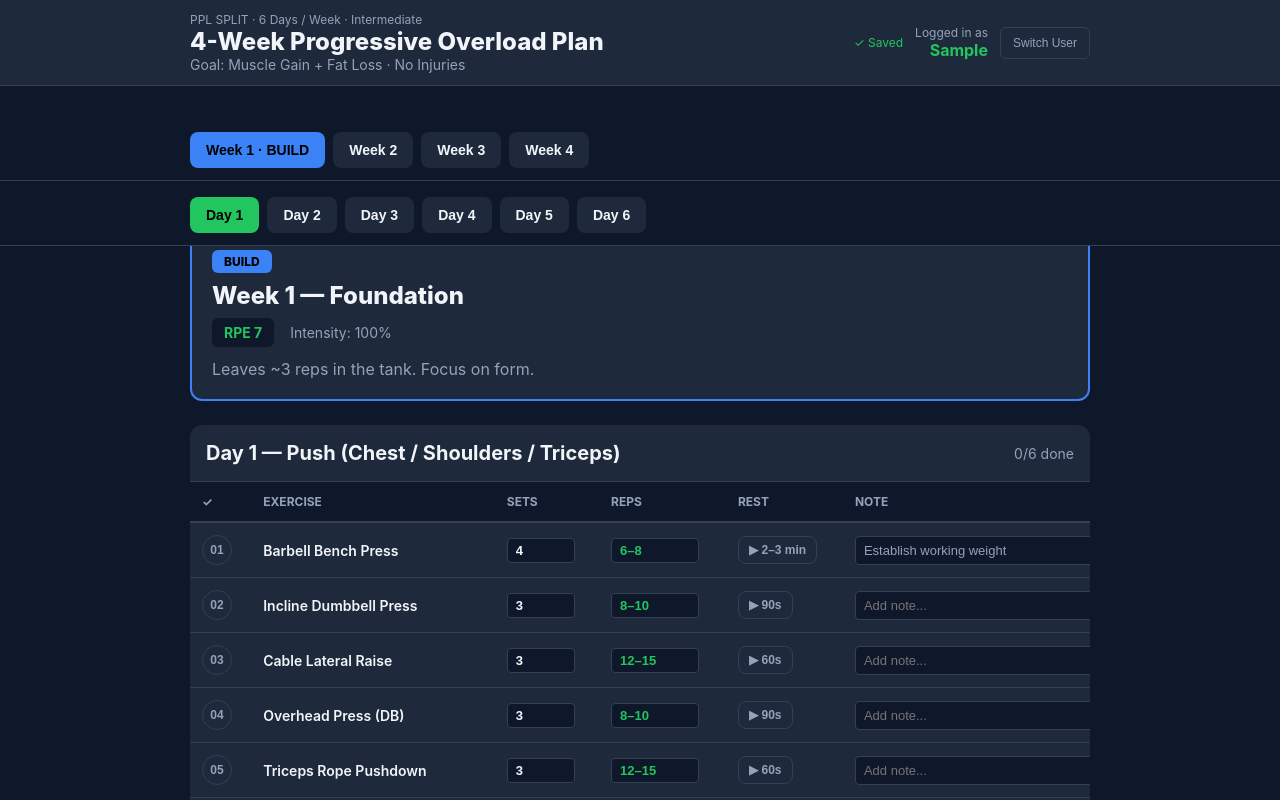
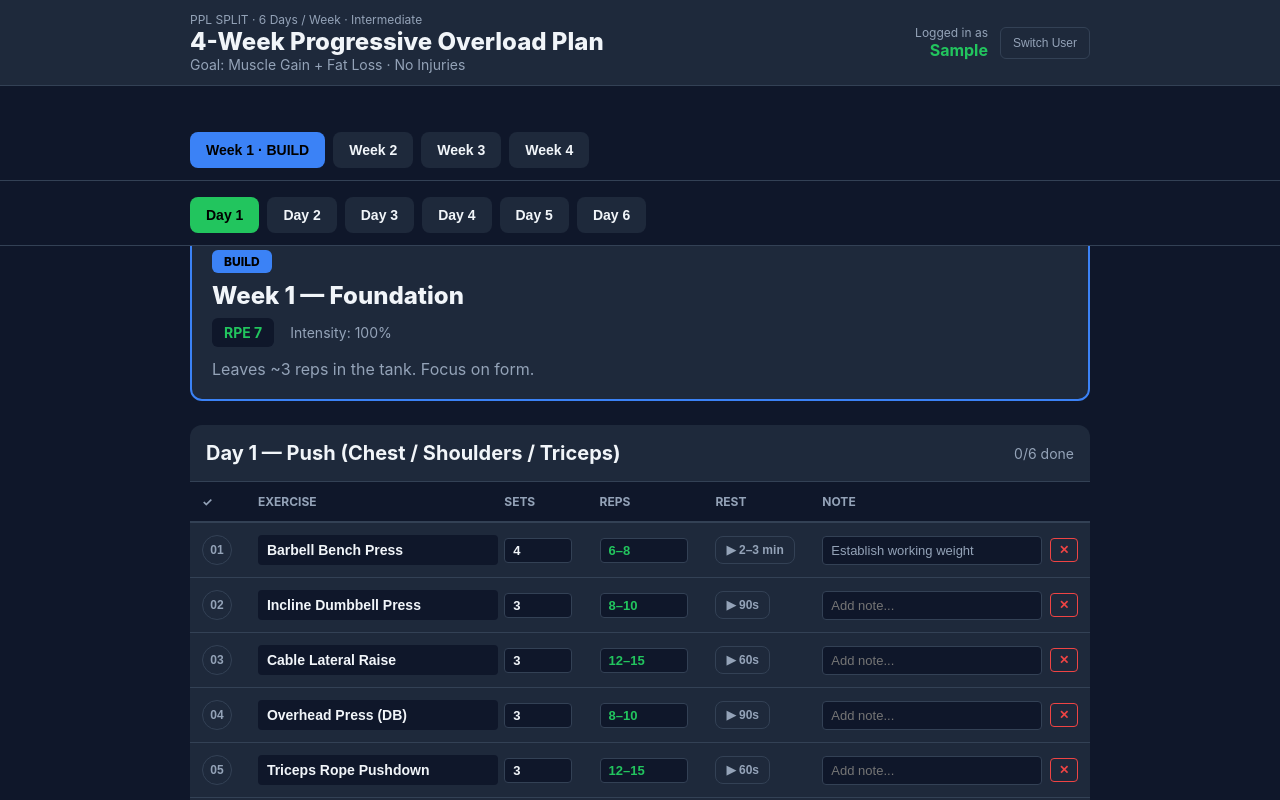
Before and after one commit to pen-pal/workout, a React (Vite) app: page / in a window 1280 px wide. Both pictures are taken after typing "Sample" into the empty fields and a click on the button "Start Workout". Shown: the top 800 px of the page. Built offline with nearby package versions, Linux system fonts and the light colour scheme; no server answers.

Commit message:
add option to add new exercies

```diff
--- a/src/WorkoutPlan.jsx
+++ b/src/WorkoutPlan.jsx
@@ -222,36 +222,114 @@ export default function WorkoutPlan() {
   const timerRef = useRef(null);
   const remainingRef = useRef(0);
 
-  // Load data from Google Sheet when username is set
-  useEffect(() => {
-    if (username) {
-      loadUserData();
+  // Debounce helper
+  function debounce(func, wait) {
+    let timeout;
+    return function executedFunction(...args) {
+      const later = () => {
+        clearTimeout(timeout);
+        func(...args);
+      };
+      clearTimeout(timeout);
+      timeout = setTimeout(later, wait);
+    };
+  }
+
+  // Debounced save function
+  const debouncedSaveNote = debounce(async (data) => {
+    await saveWorkoutData(data);
+  }, 1000);
+
+  // Update exercise note
+  function updateNote(weekIdx, dayIdx, exName, noteValue) {
+    const newWeeks = [...weeks];
+    const exercise = newWeeks[weekIdx].days[dayIdx].exercises.find(ex => ex.name === exName);
+    if (exercise) {
+      exercise.note = noteValue;
+      setWeeks(newWeeks);
+
+      const key = exKey(weekIdx, dayIdx, exName);
+      const isCompleted = !!done[key];
+
+      debouncedSaveNote({
+        username,
+        week: weekIdx + 1,
+        day: dayIdx + 1,
+        exercise: exName,
+        sets: exercise.sets,
+        reps: exercise.reps,
+        rest: exercise.rest,
+        note: noteValue,
+        completed: isCompleted,
+      });
     }
-  }, [username]);
+  }
 
-  async function loadUserData() {
-    setLoading(true);
-    setSyncStatus('syncing');
+  // Add new exercise to a day
+  function addExercise(weekIdx, dayIdx) {
+    const newWeeks = [...weeks];
+    const newExercise = {
+      name: "New Exercise",
+      sets: 3,
+      reps: "8-10",
+      rest: "60s",
+      note: "",
+    };
 
-    try {
-      const data = await fetchWorkoutData(username);
+    newWeeks[weekIdx].days[dayIdx].exercises.push(newExercise);
+    setWeeks(newWeeks);
 
-      // Update done status from sheet
-      const doneMap = {};
-      data.forEach(row => {
-        if (row.completed) {
-          const key = exKey(row.week - 1, row.day - 1, row.exercise);
-          doneMap[key] = true;
-        }
+    saveWorkoutData({
+      username,
+      week: weekIdx + 1,
+      day: dayIdx + 1,
+      exercise: newExercise.name,
+      sets: newExercise.sets,
+      reps: newExercise.reps,
+      rest: newExercise.rest,
+      note: newExercise.note,
+      completed: false,
+    });
+  }
+
+  // Delete exercise
+  function deleteExercise(weekIdx, dayIdx, exName) {
+    if (!confirm(`Delete ${exName}?`)) return;
+
+    const newWeeks = [...weeks];
+    newWeeks[weekIdx].days[dayIdx].exercises = newWeeks[weekIdx].days[dayIdx].exercises.filter(
+      ex => ex.name !== exName
+    );
+    setWeeks(newWeeks);
+
+    const key = exKey(weekIdx, dayIdx, exName);
+    const newDone = { ...done };
+    delete newDone[key];
+    setDone(newDone);
+  }
+
+  // Update exercise name
+  function updateExerciseName(weekIdx, dayIdx, oldName, newName) {
+    const newWeeks = [...weeks];
+    const exercise = newWeeks[weekIdx].days[dayIdx].exercises.find(ex => ex.name === oldName);
+    if (exercise) {
+      exercise.name = newName;
+      setWeeks(newWeeks);
+
+      const key = exKey(weekIdx, dayIdx, oldName);
+      const isCompleted = !!done[key];
+
+      saveWorkoutData({
+        username,
+        week: weekIdx + 1,
+        day: dayIdx + 1,
+        exercise: newName,
+        sets: exercise.sets,
+        reps: exercise.reps,
+        rest: exercise.rest,
+        note: exercise.note,
+        completed: isCompleted,
       });
-      setDone(doneMap);
-
-      setSyncStatus('synced');
-    } catch (error) {
-      console.error('Error loading data:', error);
-      setSyncStatus('error');
-    } finally {
-      setLoading(false);
     }
   }
 
@@ -666,7 +744,7 @@ export default function WorkoutPlan() {
             <table style={{ width: "100%", borderCollapse: "collapse", fontSize: 14 }}>
               <thead style={{ background: dark }}>
                 <tr>
-                  {["✓", "Exercise", "Sets", "Reps", "Rest", "Note"].map(h => (
+                  {["✓", "Exercise", "Sets", "Reps", "Rest", "Note", ""].map(h => (
                     <th key={h} style={{
                       padding: 12,
                       textAlign: "left",
@@ -716,7 +794,27 @@ export default function WorkoutPlan() {
                           {isDone ? "✓" : String(i + 1).padStart(2, "0")}
                         </button>
                       </td>
-                      <td style={{ padding: 12, fontWeight: 600 }}>{ex.name}</td>
+                      <td style={{ padding: 12 }}>
+                        <input
+                          type="text"
+                          value={ex.name}
+                          onChange={(e) => updateExerciseName(activeWeek, activeDay, ex.name, e.target.value)}
+                          style={{
+                            width: "100%",
+                            padding: "6px 8px",
+                            background: dark,
+                            border: "1px solid transparent",
+                            borderRadius: 4,
+                            color: light,
+                            fontSize: 14,
+                            fontWeight: 600,
+                            outline: "none",
+                            transition: "border-color 0.2s",
+                          }}
+                          onFocus={(e) => e.target.style.borderColor = accent}
+                          onBlur={(e) => e.target.style.borderColor = "transparent"}
+                        />
+                      </td>
                       <td style={{ padding: 12 }}>
                         <input
                           type="number"
@@ -801,11 +899,58 @@ export default function WorkoutPlan() {
                           onBlur={(e) => e.target.style.borderColor = "#334155"}
                         />
                       </td>
+                      <td style={{ padding: 12, textAlign: "right" }}>
+                        <button
+                          onClick={() => deleteExercise(activeWeek, activeDay, ex.name)}
+                          title="Delete exercise"
+                          style={{
+                            padding: "4px 8px",
+                            background: "transparent",
+                            border: "1px solid #ef4444",
+                            color: "#ef4444",
+                            borderRadius: 4,
+                            cursor: "pointer",
+                            fontSize: 12,
+                            fontWeight: 700,
+                          }}
+                        >
+                          ✕
+                        </button>
+                      </td>
                     </tr>
                   );
                 })}
               </tbody>
             </table>
+          </div>
+
+          {/* Add Exercise Button */}
+          <div style={{ padding: 16, borderTop: "1px solid #334155" }}>
+            <button
+              onClick={() => addExercise(activeWeek, activeDay)}
+              style={{
+                width: "100%",
+                padding: "12px 16px",
+                background: "transparent",
+                border: "2px dashed #334155",
+                color: accent,
+                borderRadius: 8,
+                cursor: "pointer",
+                fontSize: 14,
+                fontWeight: 700,
+                transition: "all 0.2s",
+              }}
+              onMouseEnter={(e) => {
+                e.target.style.borderColor = accent;
+                e.target.style.background = "rgba(34, 197, 94, 0.1)";
+              }}
+              onMouseLeave={(e) => {
+                e.target.style.borderColor = "#334155";
+                e.target.style.background = "transparent";
+              }}
+            >
+              + Add New Exercise
+            </button>
           </div>
         </section>
 
@@ -944,49 +1089,4 @@ export default function WorkoutPlan() {
       )}
     </div>
   );
-
-  // Add this helper function
-  function debounce(func, wait) {
-    let timeout;
-    return function executedFunction(...args) {
-      const later = () => {
-        clearTimeout(timeout);
-        func(...args);
-      };
-      clearTimeout(timeout);
-      timeout = setTimeout(later, wait);
-    };
-  }
-
-  // Then create a debounced save function
-  const debouncedSaveNote = debounce(async (data) => {
-    await saveWorkoutData(data);
-  }, 1000);
-
-  // Update the updateNote function to use it:
-  function updateNote(weekIdx, dayIdx, exName, noteValue) {
-    const newWeeks = [...weeks];
-    const exercise = newWeeks[weekIdx].days[dayIdx].exercises.find(ex => ex.name === exName);
-    if (exercise) {
-      exercise.note = noteValue;
-      setWeeks(newWeeks);
-
-      const key = exKey(weekIdx, dayIdx, exName);
-      const isCompleted = !!done[key];
-
-      // Debounced save (waits 1 second after you stop typing)
-      debouncedSaveNote({
-        username,
-        week: weekIdx + 1,
-        day: dayIdx + 1,
-        exercise: exName,
-        sets: exercise.sets,
-        reps: exercise.reps,
-        rest: exercise.rest,
-        note: noteValue,
-        completed: isCompleted,
-      });
-    }
-  }
-
 }
```
